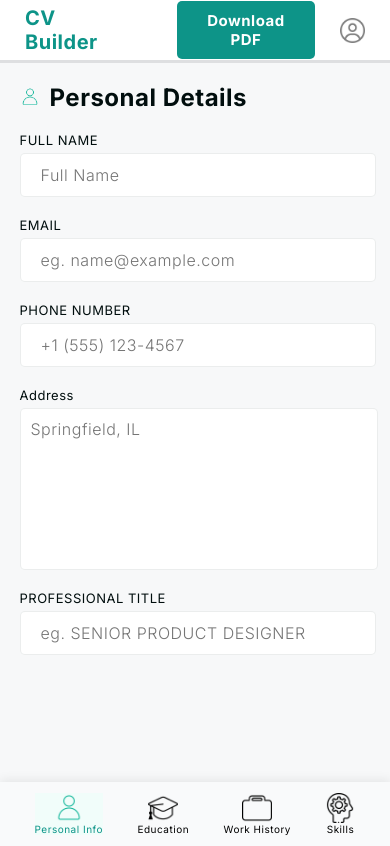
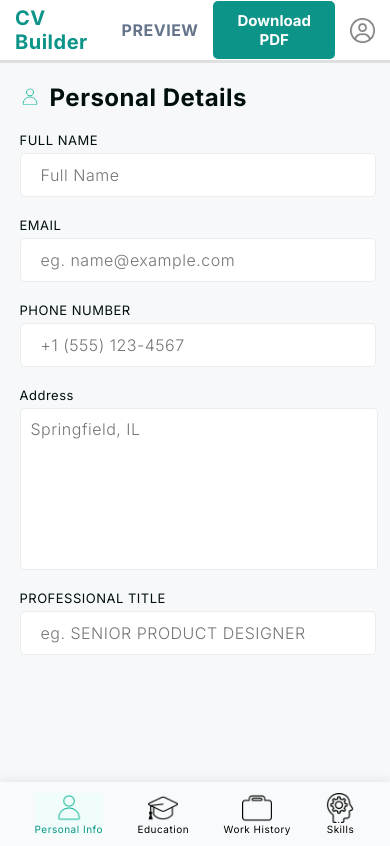
Before and after one commit to KTAGit/cv-application, a React (Vite) app: page / in a window 390 px wide. Built offline with nearby package versions, Linux system fonts and the light colour scheme.

Commit message:
Add resume preview button for mobile devices

```diff
--- a/src/App.jsx
+++ b/src/App.jsx
@@ -3,10 +3,11 @@ import { Navbar } from "./Navbar";
 import { Sidebar } from "./Sidebar";
 
 function App() {
+  const [showSidebar, setShowSidebar] = useState(true);
   return (
     <>
-      <Navbar />
-      <Sidebar />
+      <Navbar setShowSidebar={setShowSidebar} showSidebar={showSidebar} />
+      <Sidebar showSidebar={showSidebar} />
     </>
   );
 }
--- a/src/Navbar.jsx
+++ b/src/Navbar.jsx
@@ -1,11 +1,23 @@
+import { useState } from "react";
 import userIcon from "./assets/icons/user.png";
+import previewBtn from "./assets/icons/Preview-icon.png";
 
-export function Navbar() {
+export function Navbar({ showSidebar, setShowSidebar }) {
+  const isMobile = window.innerWidth <= 660;
   return (
     <div className="navbar">
-      <p className="cv-logo">CV Builder</p>
-      <div className="profile-wrapper">
-        <button className="download-btn">Download PDF</button>
+      <p className={isMobile ? "cv-logo-mobile" : "cv-logo"}>CV Builder</p>
+      <div className={isMobile ? "profile-wrapper-mobile" : "profile-wrapper"}>
+        <button
+          className="preview-btn"
+          onClick={() => setShowSidebar((prev) => !prev)}
+        >
+          {showSidebar ? "PREVIEW" : "EDIT"}
+        </button>
+
+        <button className={isMobile ? "download-btn-mobile" : "download-btn"}>
+          Download PDF
+        </button>
         <img className="profile-icon" src={userIcon} alt="" />
       </div>
     </div>
--- a/src/Resume.jsx
+++ b/src/Resume.jsx
@@ -1,6 +1,10 @@
 export function Resume(props) {
   return (
-    <div className="resume-container">
+    <div
+      className={
+        props.showSidebar ? "resume-container" : "resume-container show-mobile"
+      }
+    >
       <section className="personal-info-sec">
         <div className="name-role-wrapper">
           <h3 className="fullname-prev">{props.fullName || "Full Name"}</h3>
--- a/src/Sidebar.jsx
+++ b/src/Sidebar.jsx
@@ -13,7 +13,7 @@ import { Skills } from "./Skills";
 import { Resume } from "./Resume";
 import { useState } from "react";
 
-export function Sidebar({ data }) {
+export function Sidebar({ data, showSidebar }) {
   const [isActive, setIsActive] = useState(0);
   const [resumeData, setResumeData] = useState({
     personal: {},
@@ -65,7 +65,7 @@ export function Sidebar({ data }) {
 
   return (
     <div className="main-wrapper">
-      <div className="main-sidebar">
+      <div className={showSidebar ? "main-sidebar" : "hidden"}>
         <div className="category-section">
           <div className="section-info">
             <p>Resume Sections</p>
@@ -130,13 +130,11 @@ export function Sidebar({ data }) {
             </div>
           </div>
         </div>
-        <div className="button-wrapper">
-          <button className="preview-btn">Preview Resume</button>
-        </div>
       </div>
-      {renderSection()}
+      {showSidebar ? renderSection() : ""}
       {
         <Resume
+          showSidebar={showSidebar}
           fullName={resumeData.personal.fullName}
           email={resumeData.personal.email}
           phone={resumeData.personal.phone}
--- a/src/index.css
+++ b/src/index.css
@@ -17,7 +17,19 @@ body {
 
 .cv-logo {
   height: fit-content;
-  margin: 0px 25px 0px 25px;
+  margin: 0px 0px 0px 25px;
+  font-family: "Inter", sans-serif;
+  font-optical-sizing: auto;
+  font-weight: bold;
+  font-style: normal;
+  color: #0d9488;
+  font-size: 20px;
+  letter-spacing: 0.5px;
+}
+
+.cv-logo-mobile {
+  height: fit-content;
+  margin: 0px 0px 0px 15px;
   font-family: "Inter", sans-serif;
   font-optical-sizing: auto;
   font-weight: bold;
@@ -33,6 +45,12 @@ body {
   padding-right: 25px;
 }
 
+.profile-wrapper-mobile {
+  display: flex;
+  align-items: center;
+  padding-right: 15px;
+}
+
 .download-btn {
   height: fit-content;
   margin: 0px 25px 0px 25px;
@@ -41,6 +59,18 @@ body {
   font-weight: bold;
   font-size: 15px;
   letter-spacing: 0.5px;
+  color: #ffffff;
+  background-color: #0d9488;
+  border: none;
+  border-radius: 5px;
+}
+
+.download-btn-mobile {
+  margin: 0px 15px 0px 15px;
+  padding: 10px 10px 10px 10px;
+  font-family: "Inter", sans-serif;
+  font-weight: bold;
+  font-size: 15px;
   color: #ffffff;
   background-color: #0d9488;
   border: none;
@@ -141,20 +171,6 @@ body {
     font-size: 14px;
     margin-left: 20px;
   }
-}
-
-.preview-btn {
-  height: fit-content;
-  margin: 0px 25px 0px 25px;
-  padding: 10px 30px 10px 30px;
-  font-family: "Inter", sans-serif;
-  font-weight: bold;
-  font-size: 15px;
-  letter-spacing: 0.5px;
-  color: #ffffff;
-  background-color: #0d9488;
-  border: none;
-  border-radius: 5px;
 }
 
 .active {
@@ -709,6 +725,22 @@ body {
   margin-top: 20px;
 }
 
+.preview-btn {
+  margin: 0;
+  padding: 0;
+  font-family: "Inter", sans-serif;
+  letter-spacing: 0.5px;
+  font-weight: bold;
+  font-size: 16px;
+  color: #65748a;
+  border: none;
+  background-color: transparent;
+  height: 38px;
+}
+
+.hidden {
+  display: none;
+}
 @media (max-width: 1670px) {
   .section-info {
     display: none;
@@ -719,10 +751,6 @@ body {
 
   .category-wrapper {
     margin-top: 15px;
-  }
-
-  .preview-btn {
-    display: none;
   }
 }
 
@@ -747,19 +775,16 @@ body {
     display: none;
   }
 
+  .resume-container.show-mobile {
+    display: block;
+  }
+
   .section-info {
     display: block;
   }
 
   .main-sidebar {
     width: 240px;
-  }
-
-  .preview-btn {
-    display: block;
-  }
-
-  .form-container {
   }
 }
 
@@ -883,10 +908,6 @@ body {
     width: 30px;
   }
 
-  .preview-btn {
-    display: none;
-  }
-
   .wrapper > input {
     padding-left: 0;
     text-indent: 10px;
```
Also changed, not shown: src/assets/icons/Download-icon.png (added), src/assets/icons/Preview-icon.png (added).
